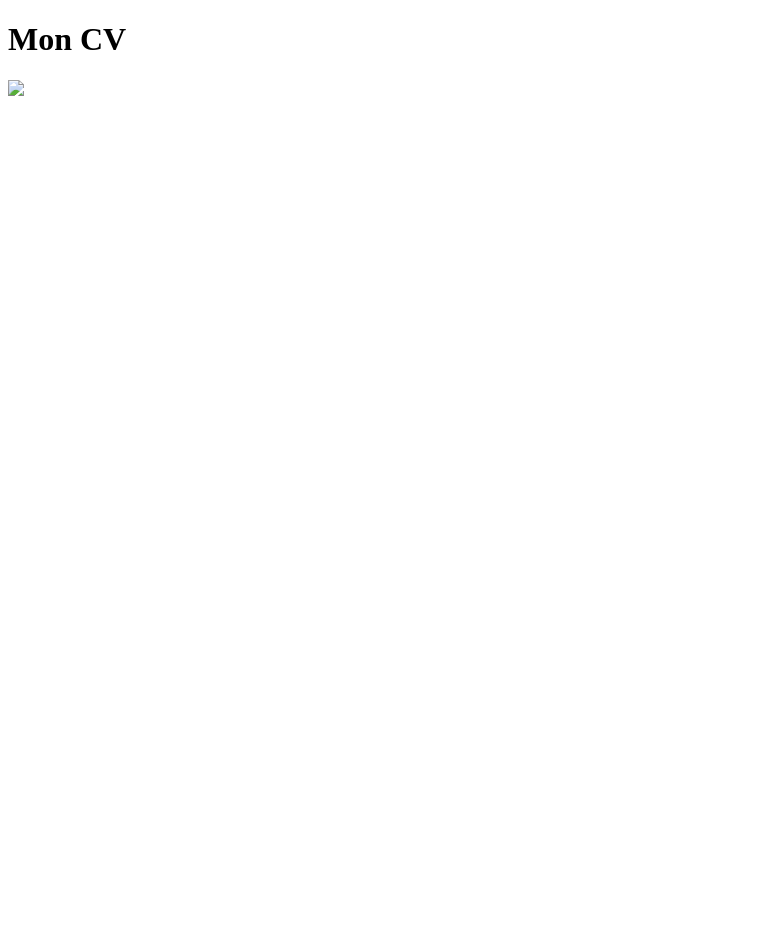
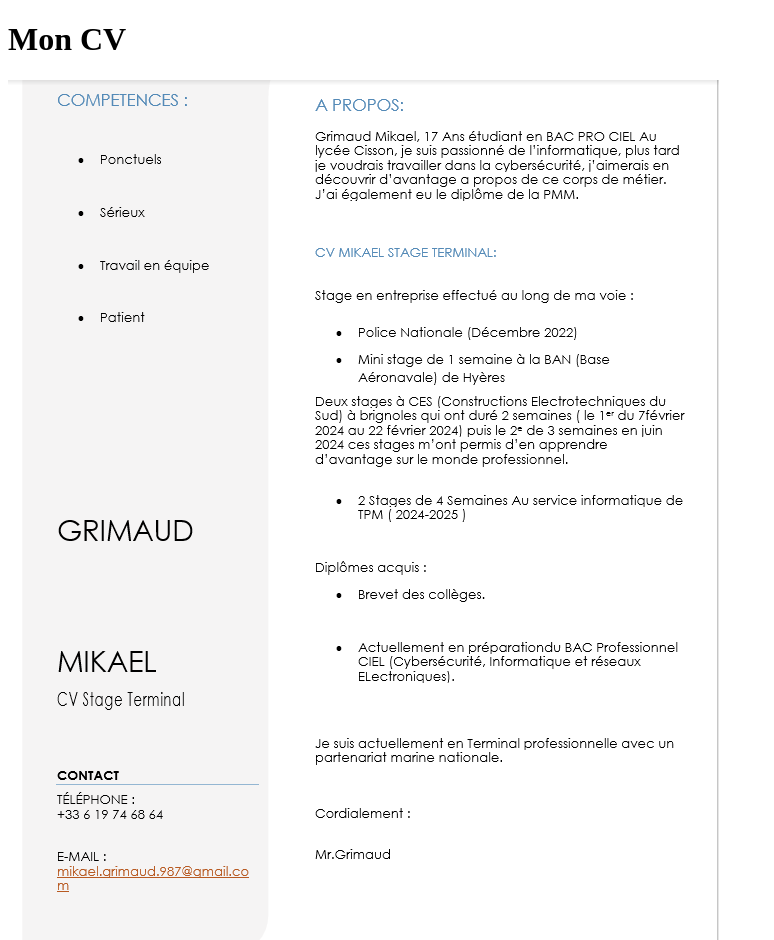
Before and after one commit to Swaxx13/moncv.github.io, a plain HTML site: page index.html in a window 1280 px wide. Shown: the whole page, without its empty margins (0-774 px from the left). Before the commit the page ends 800 px from the top, so only its background shows below. Drawn offline with Linux system fonts and the light colour scheme.

Commit message:
v3-Mon-CV

```diff
--- a/index.html
+++ b/index.html
@@ -9,6 +9,6 @@
 <body>
     <h1>Mon CV</h1>
 
-    <img src="a.png"/>
+    <img src="cv.PNG"/>
 </body>
 </html>
```
Also changed, not shown: cv.PNG (added).
